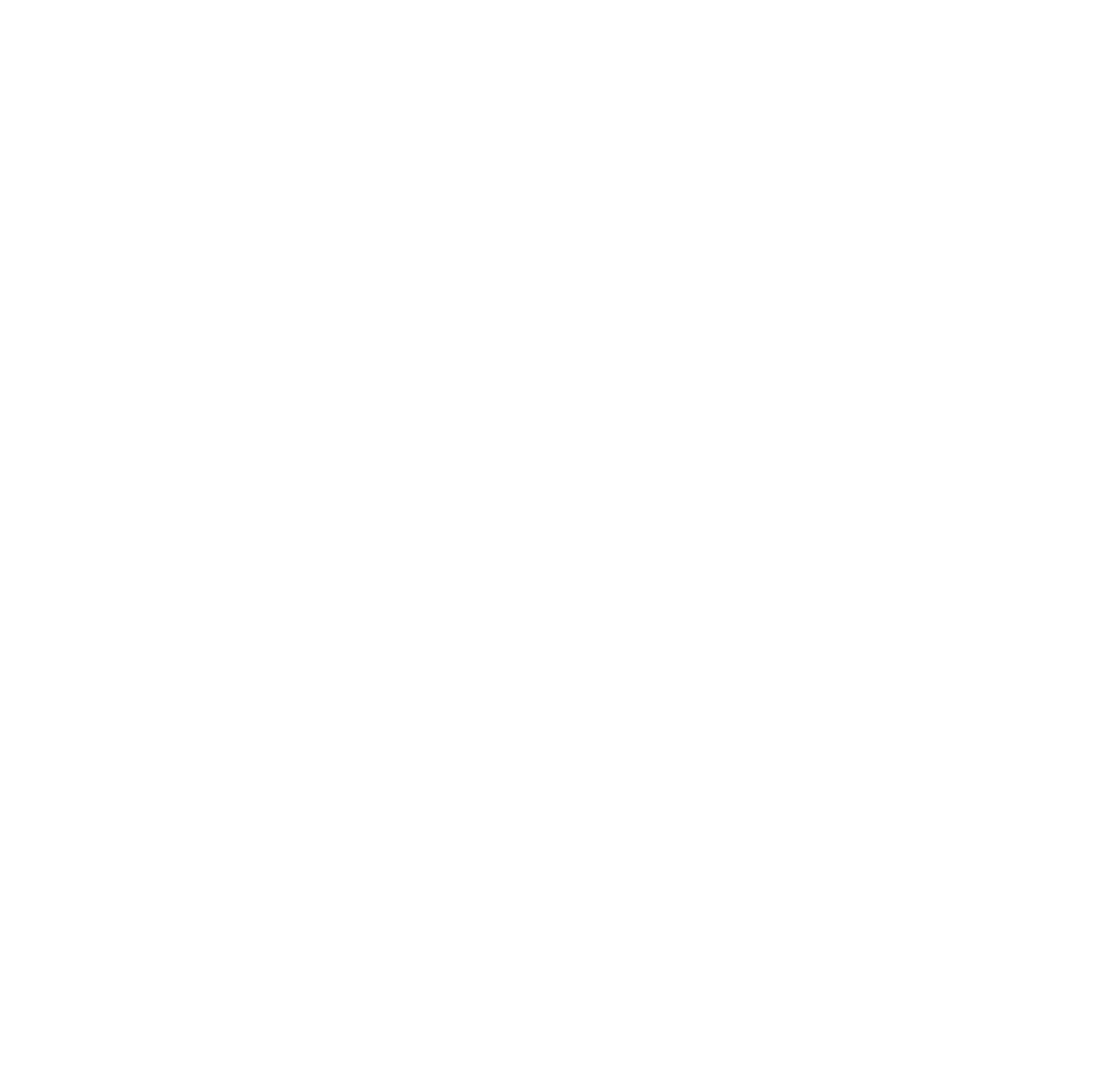
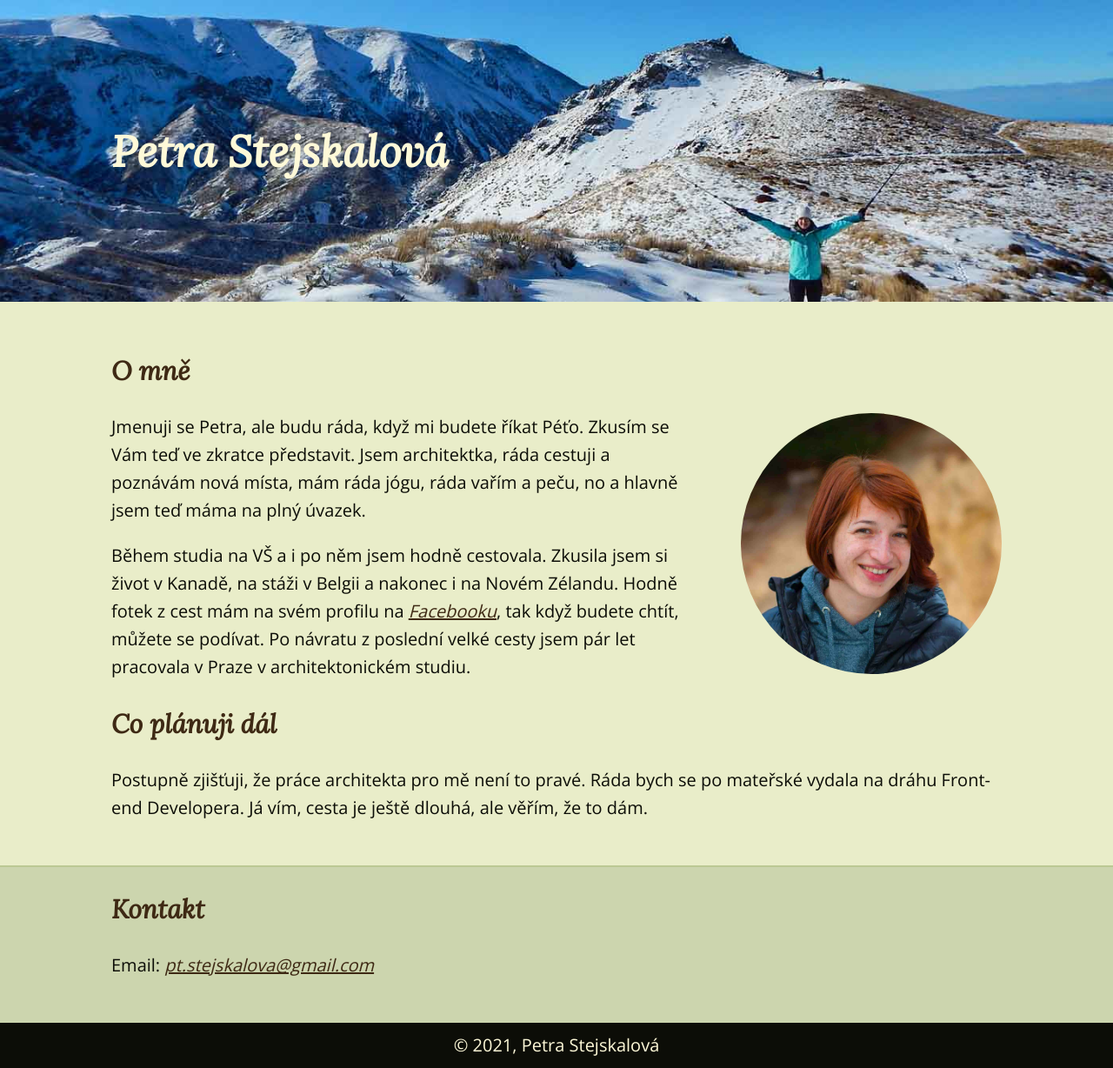
Before and after one commit to tvorimweb-2021-praha-jaro/du-01-vizitka-PetraStejskalova, a plain HTML site: page index.html in a window 1280 px wide. Shown: the whole page at 87% size. Before the commit the page ends 800 px from the top, so only its background shows below. Drawn offline with nearby package versions, Linux system fonts and the light colour scheme.

Commit message:
Hotový úkol

```diff
--- a/index.html
+++ b/index.html
@@ -4,10 +4,45 @@
     <meta charset="UTF-8">
     <meta http-equiv="X-UA-Compatible" content="IE=edge">
     <meta name="viewport" content="width=device-width, initial-scale=1.0">
-    <title>Document</title>
+
+    <title>Petra Stejskalová</title>
+
+    <link rel="preconnect" href="https://fonts.gstatic.com">
+<link href="https://fonts.googleapis.com/css2?family=Lora:ital@1&family=Open+Sans:wght@300&display=swap" rel="stylesheet">
+
+    <link rel="stylesheet" href="style.css">
 </head>
 <body>
+    <header class="hlavicka">
+        <h1>Petra Stejskalová</h1>
+    </header>
+    <section class="omne">
 
+        <h2>O mně</h2>
+
+        <img class="foto-omne" src="obrazky/profilovka.jpg" alt="profilová fotografie">
+
+        <p>Jmenuji se Petra, ale budu ráda, když mi budete říkat Péťo. Zkusím se Vám teď ve zkratce představit. Jsem architektka, ráda cestuji a poznávám nová místa, mám ráda jógu, ráda vařím a peču, no a hlavně jsem teď máma na plný úvazek.
+        </p>
+
+        <p>Během studia na VŠ a i po něm jsem hodně cestovala. Zkusila jsem si život v Kanadě, na stáži v Belgii a nakonec i na Novém Zélandu. Hodně fotek z cest mám na svém profilu na <a href="https://www.facebook.com/petra.stejskalova.984/">Facebooku</a>, tak když budete chtít, můžete se podívat. Po návratu z poslední velké cesty jsem pár let pracovala v Praze v architektonickém studiu.
+        </p>
+
+        <h2>Co plánuji dál</h2>
+
+        <p>Postupně zjišťuji, že práce architekta pro mě není to pravé. Ráda bych se po mateřské vydala na dráhu Front-end Developera. Já vím, cesta je ještě dlouhá, ale věřím, že to dám.
+        </p>
+    </section>
+
+    <section class="kontakt">
+        <h2>Kontakt</h2>
+
+        <p>Email: <a href="mailto:pt.stejskalova@gmail.com">pt.stejskalova@gmail.com</a>
+        </p>
+    </section>
+
+    <footer>© 2021, Petra Stejskalová
+    </footer>
 </body>
 </html>
 <!--
--- /dev/null
+++ b/style.css
@@ -0,0 +1,76 @@
+html {
+    box-sizing: border-box;
+  }
+
+  *,
+  *:before,
+  *:after {
+    box-sizing: inherit;
+  }
+
+body {
+    margin: 0;
+    font-family: 'Open Sans', sans-serif;
+    font-size: 20px;
+    line-height: 1.6;
+    color: #0c0d07ff;
+}
+
+h1, h2 {
+    font-family: 'Lora', serif;
+}
+
+h1 {
+    color: #fef9d8ff;
+    font-size: 50px;
+}
+
+h2 {
+    color: #3e2914ff;
+}
+
+section {
+    overflow: auto;
+}
+
+p {
+    text-align: left;
+}
+
+a {
+    font-style: italic;
+    color: #3e2914ff;
+}
+
+.foto-omne {
+    width: 300px;
+    border-radius: 50%;
+    float: right;
+    margin: 0 0 30px 50px;
+}
+
+.omne {
+    background-color: #e9edc9ff;
+    padding: 30px 10% 30px;
+    border-bottom: 2px #bbc893ff solid;
+    }
+
+.kontakt {
+    background-color: #ccd5aeff;
+    padding: 0 10% 30px;
+}
+
+.hlavicka {
+    background-image: url(obrazky/hlavicka.jpg);
+    padding: 100px 10%;
+    background-position: center;
+    background-size: cover;
+    background-repeat: no-repeat;
+}
+
+footer {
+    background-color: #0c0d07ff;
+    text-align: center;
+    padding: 10px 0;
+    color: #fef9d8ff;
+}
```
Also changed, not shown: obrazky/DSCN1656.jpg (added), obrazky/hlavicka.jpg (added), obrazky/profilovka.jpg (added), obrazky/profilovka_puvodni.jpg (added), texty.txt (added).
